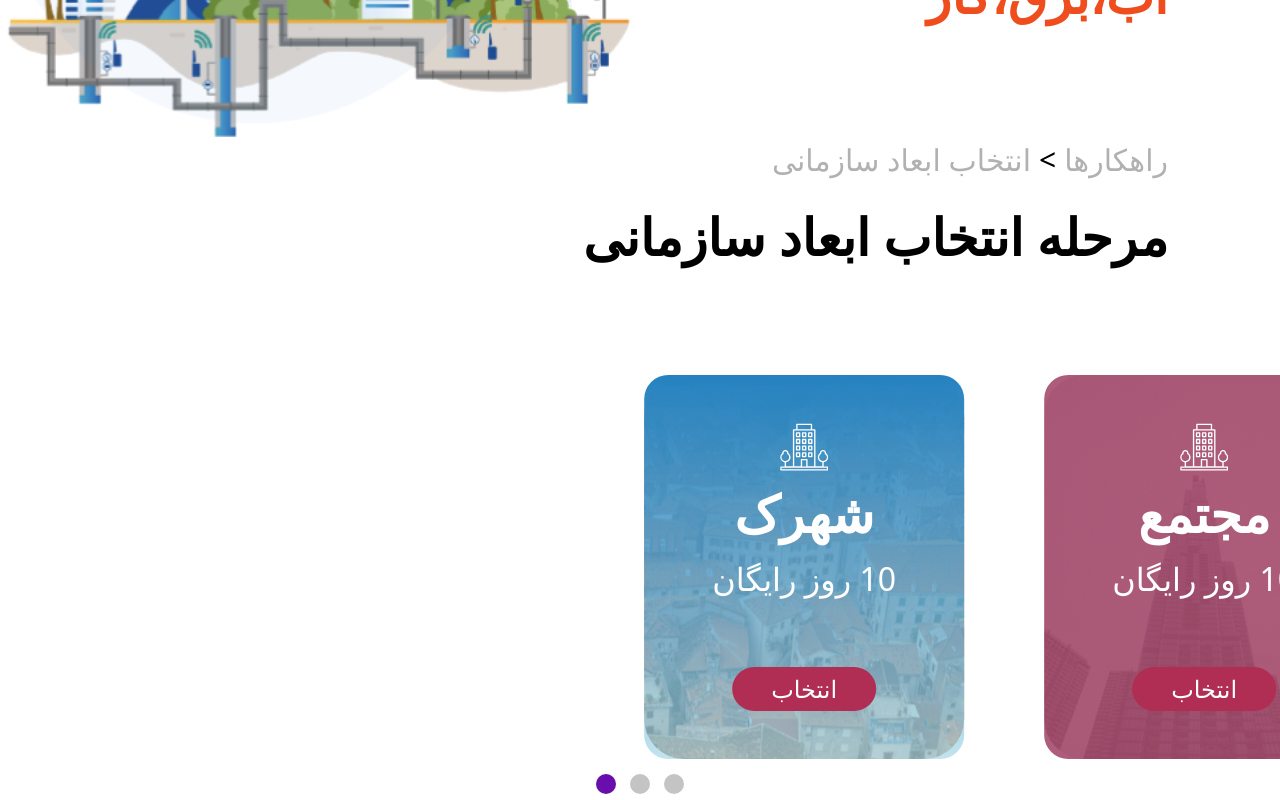
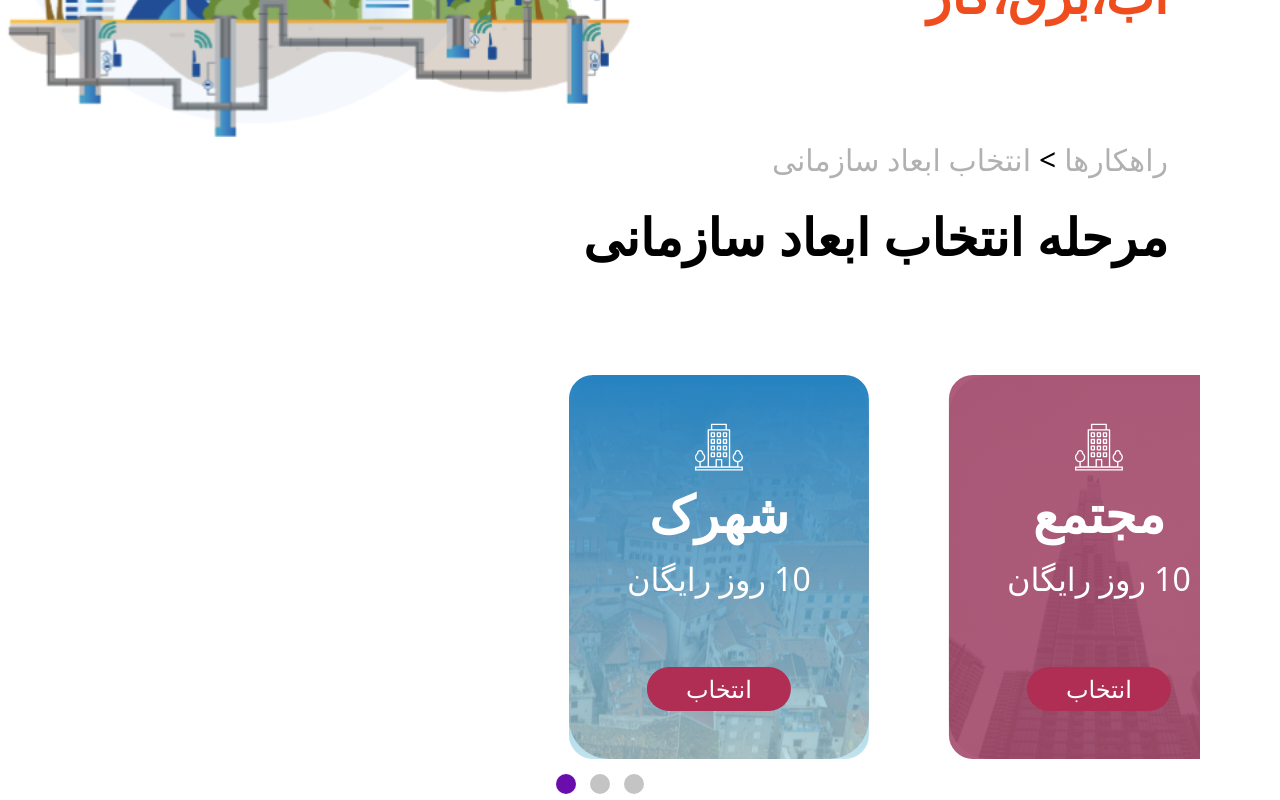
Before and after one commit to erfanrmz/Atrometer, a React (Create React App) app: page / in a window 1280 px wide. Shown: the part 620-1420 px from the top of the page. Built offline with nearby package versions, Linux system fonts and the light colour scheme.

Commit message:
carousel margin changed

```diff
--- a/src/App.css
+++ b/src/App.css
@@ -175,6 +175,7 @@ ul.carousel li {
 .slideshow {
   /* margin: auto; */
   overflow: hidden;
+  margin-right: 80px;
   /* max-width: 500px; */
 }
 
```
